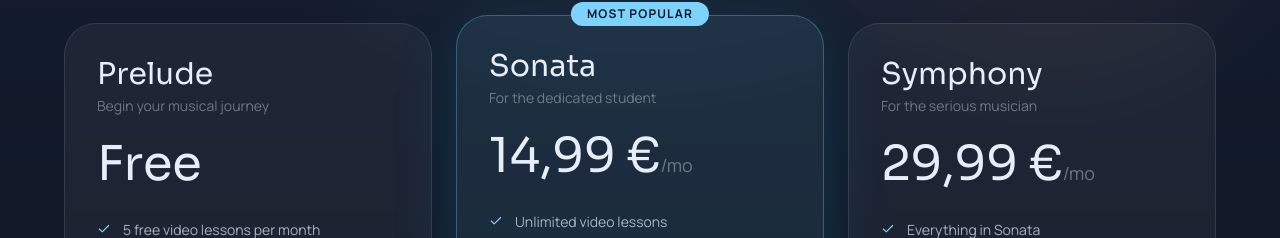
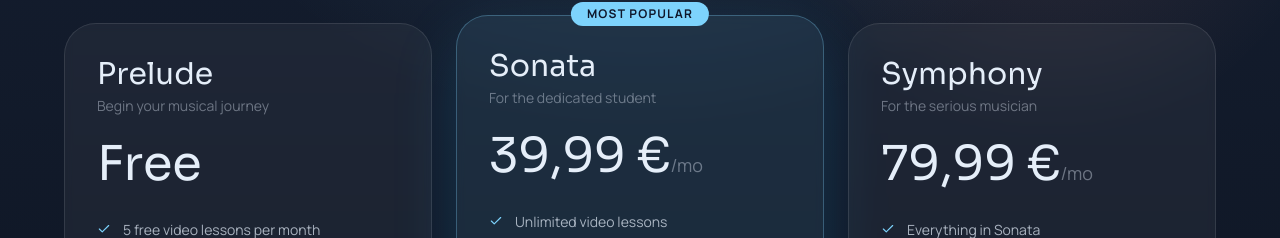
Before and after one commit to vagretsi/music-lessons-app, a Next.js app: page /pricing in a window 1280 px wide. Shown: the part 413-651 px from the top of the page. Built offline with nearby package versions, Linux system fonts and the light colour scheme; no server answers.

Commit message:
Update Sonata and Symphony pricing

```diff
--- a/src/app/page.tsx
+++ b/src/app/page.tsx
@@ -35,8 +35,8 @@ const features = [
 
 const plans = [
   { name: "Prelude", price: "Free", desc: "A light start for new students." },
-  { name: "Sonata", price: "€14.99/mo", desc: "The balanced plan for steady growth.", featured: true },
-  { name: "Symphony", price: "€29.99/mo", desc: "Full access for serious practice." },
+  { name: "Sonata", price: "€39.99/mo", desc: "The balanced plan for steady growth.", featured: true },
+  { name: "Symphony", price: "€79.99/mo", desc: "Full access for serious practice." },
 ];
 
 export default function HomePage() {
--- a/src/lib/stripe.ts
+++ b/src/lib/stripe.ts
@@ -15,7 +15,7 @@ export const PLANS = {
   SONATA: {
     name: "Sonata",
     tier: "SONATA" as const,
-    price: { monthly: 1499, yearly: 14390 }, // cents
+    price: { monthly: 3999, yearly: 38390 }, // cents
     priceId: {
       monthly: process.env.STRIPE_PRICE_SONATA_MONTHLY!,
       yearly: process.env.STRIPE_PRICE_SONATA_YEARLY!,
@@ -24,7 +24,7 @@ export const PLANS = {
   SYMPHONY: {
     name: "Symphony",
     tier: "SYMPHONY" as const,
-    price: { monthly: 2999, yearly: 28790 }, // cents
+    price: { monthly: 7999, yearly: 76790 }, // cents
     priceId: {
       monthly: process.env.STRIPE_PRICE_SYMPHONY_MONTHLY!,
       yearly: process.env.STRIPE_PRICE_SYMPHONY_YEARLY!,
```
Also changed, not shown: 1 other file (tests, documents, lock files or other folders).
